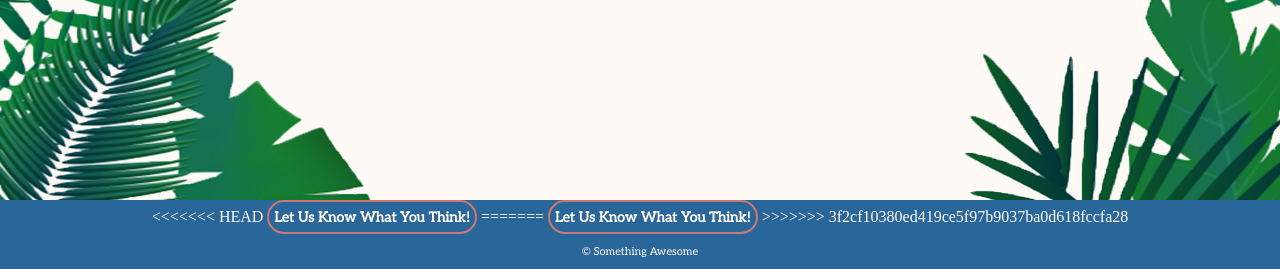
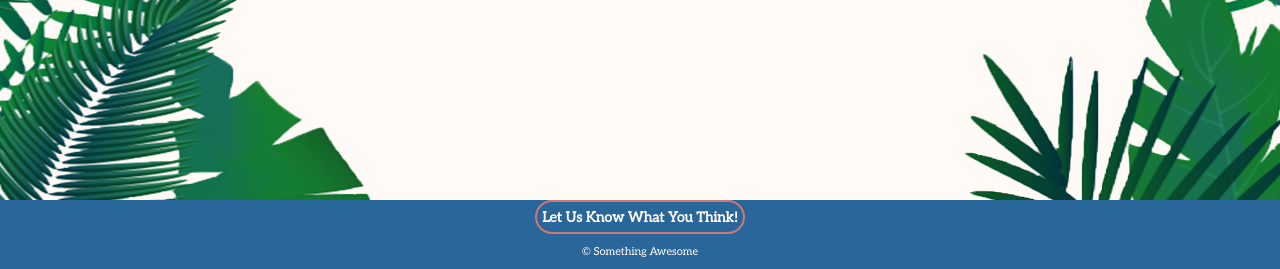
Before and after one commit to averma1/ProductiveProcrastination, a Flask app: page /goToBreakPage in a window 1280 px wide. Shown: the part 531-800 px from the top of the page. Run offline with Flask 2, Linux system fonts and the light colour scheme; some libraries are stand-ins or nearby versions; some web fonts are replaced.

Commit message:
fixing merge thing

```diff
--- a/app/templates/base.html
+++ b/app/templates/base.html
@@ -19,11 +19,8 @@
 <div style="height: 30px;"></div>
 
 <footer>
-<<<<<<< HEAD
-    <button type="button" class="footerButton"> Let Us Know What You Think!</button>
-=======
+
     <button type="button" class="footerButton" onclick="window.open('https://screamintothevoid.com/');">Let Us Know What You Think!</button>
->>>>>>> 3f2cf10380ed419ce5f97b9037ba0d618fccfa28
     <br>
     <p class="copyright">© Something Awesome</p>
 </footer>
```
